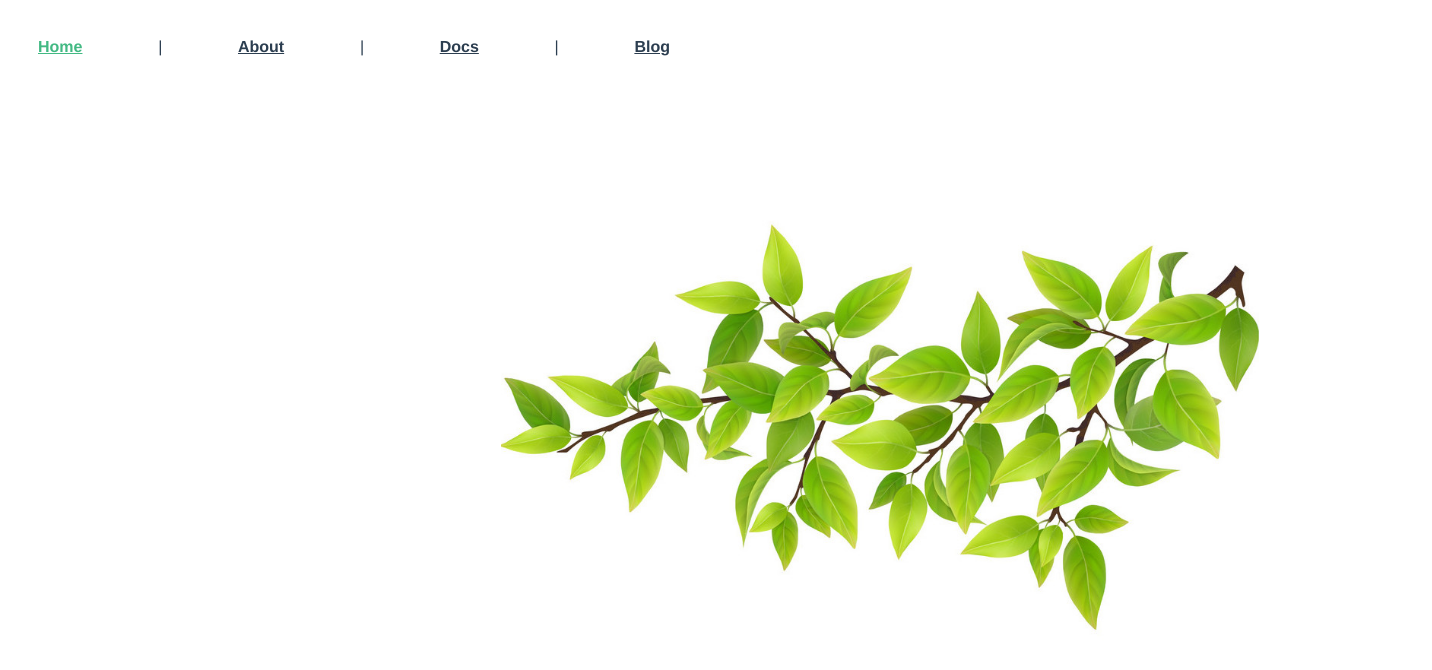
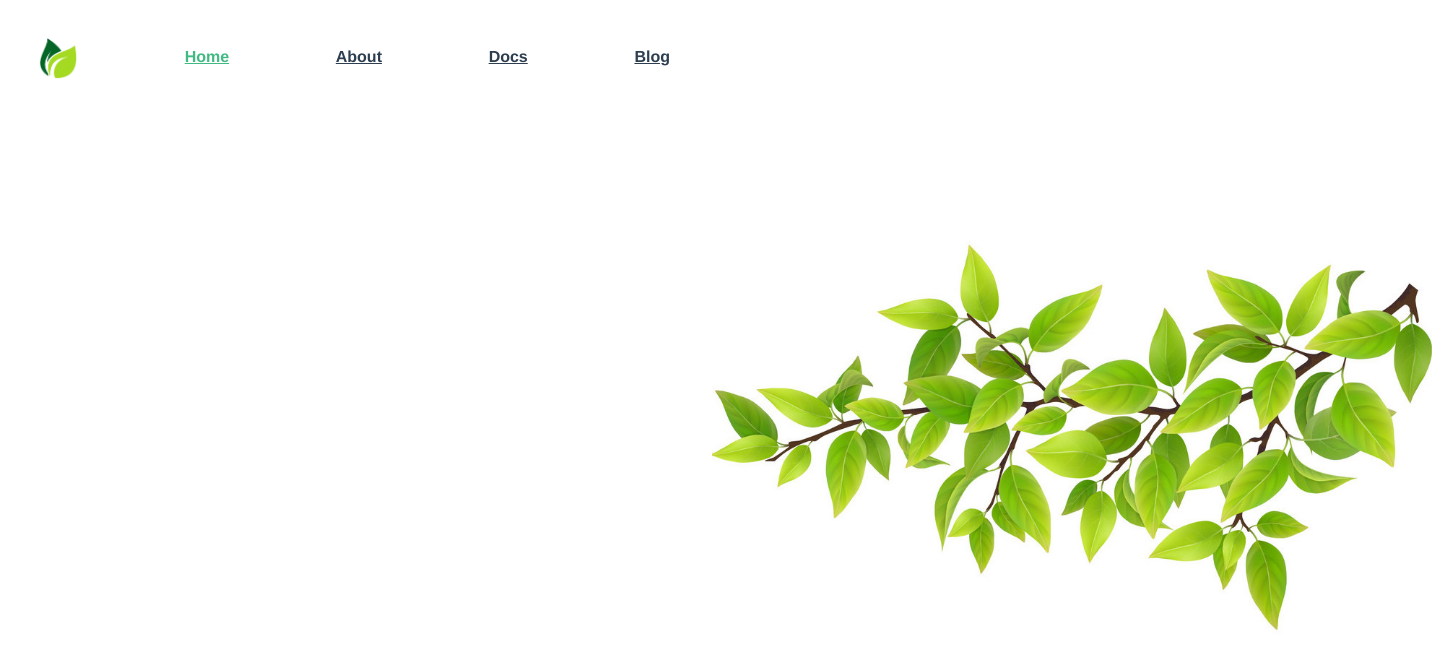
Before and after one commit to Alicerichardson28/eco-freak-frontend-with-Vue, a Vue app: page / in a window 1280 px wide. Shown: the top 670 px of the page, 1432 px wide, since content can reach past the window. Built offline with nearby package versions, Linux system fonts and the light colour scheme.

Commit message:
add logo to navbar

```diff
--- a/src/App.vue
+++ b/src/App.vue
@@ -1,9 +1,10 @@
 <template>
   <div id="app">
     <div id="nav">
-      <router-link to="/">Home</router-link> |
-      <router-link to="/about">About</router-link> |
-      <router-link to="/document">Docs</router-link> |
+      <img class="leaflogo" alt="leaf logo" src="./assets/leaflogo3.png">
+      <router-link to="/">Home</router-link>
+      <router-link to="/about">About</router-link>
+      <router-link to="/document">Docs</router-link>
       <router-link to="/blog">Blog</router-link>
     </div>
     <router-view/>
@@ -29,10 +30,15 @@
   a {
     font-weight: bold;
     color: #2c3e50;
+    margin-top: 10px;
+
 
     &.router-link-exact-active {
       color: #42b983;
     }
   }
+  img {
+    width: 2.5em;
+  }
 }
 </style>
--- a/src/views/Home.vue
+++ b/src/views/Home.vue
@@ -1,6 +1,6 @@
 <template>
   <div class="home">
-    <img class="header" alt="leaf logo" src="../assets/leaf2.jpg">
+    <img class="img-header" alt="leaf logo" src="../assets/leaf2.jpg">
   </div>
 </template>
 
@@ -19,10 +19,10 @@
   .home {
     width: 100%;
   }
-  .header {
-    margin-left: 30em;
+  .img-header {
+    margin-left: 44em;
     margin-top: 5em;
-    width: 60%;
+    width: 57%;
 
   }
 </style>
```
Also changed, not shown: src/assets/leaflogo3.png (added).
